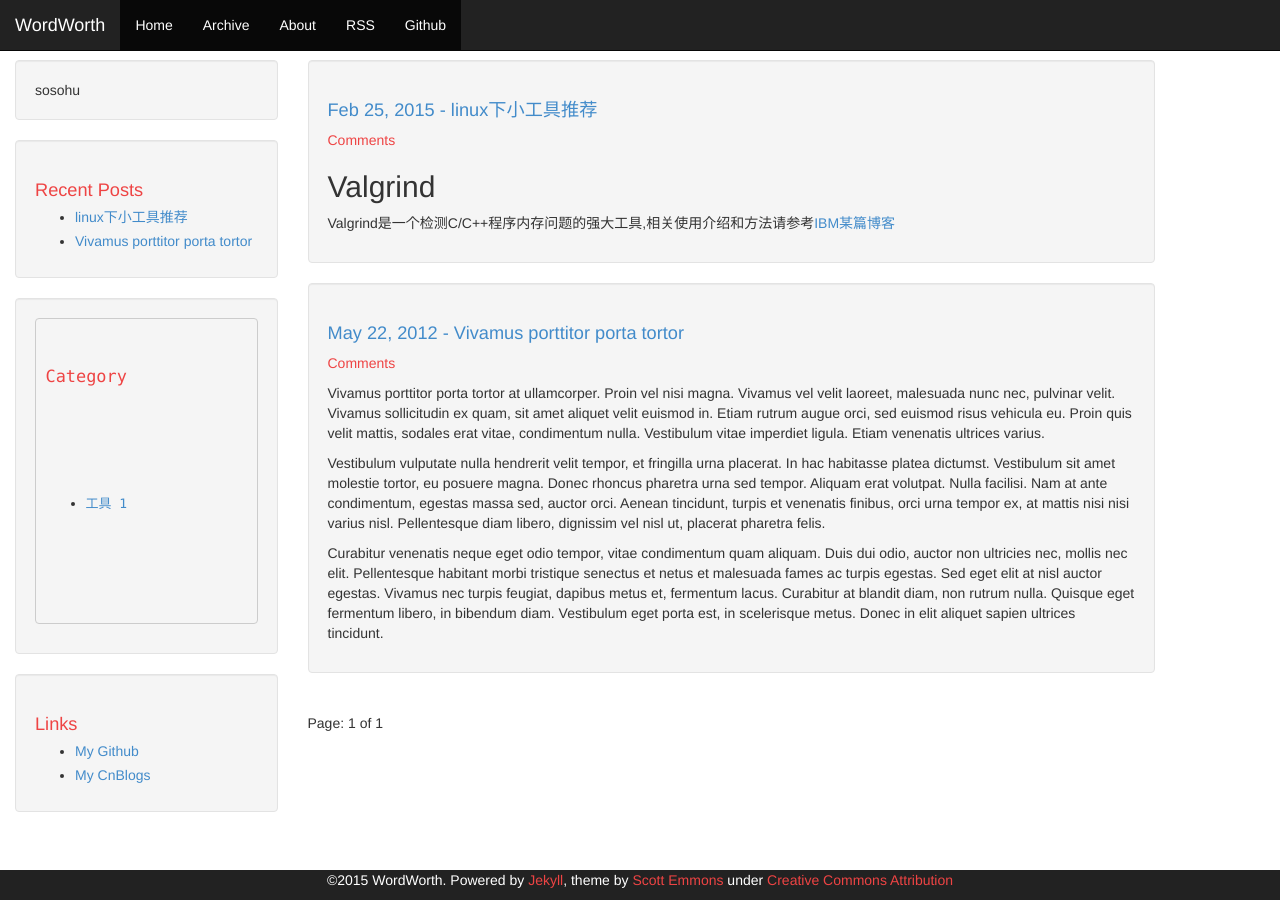
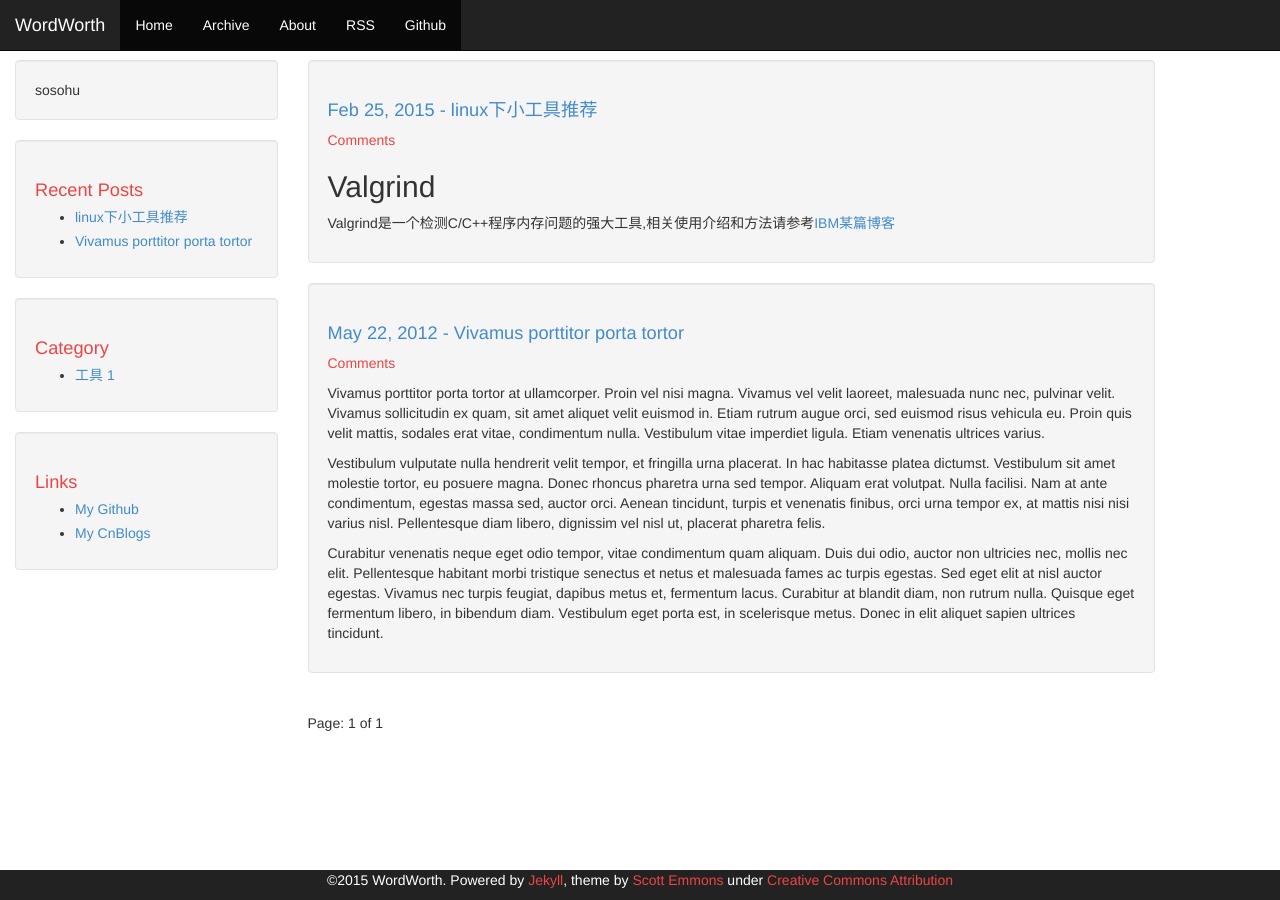
Before and after one commit to sosohu/sosohu.github.io, a Jekyll site: the page built from index.html, in a window 1280 px wide. Built offline with Jekyll 4.4.1, drawn with Linux system fonts in a browser that asks for light colours; Markdown is read by kramdown in place of the engine named in the settings; the list of posts is cut into pages by our own code; comment, search, counter and statistics services are not loaded.

Commit message:
add cat....

```diff
--- a/_includes/sidebar.html
+++ b/_includes/sidebar.html
@@ -12,14 +12,12 @@
 </div>
 
 <div class="sidebar well">
- 	<pre class="html" name="colorcode">
 	 <h1>Category</h1>
 	 <ul>
 		{% for category in site.categories %}
-		<li><a href=”/categories/{{ category | first }}/” title=”view all posts”>{{ category | first }} {{ category | last | size }}</a> </li>
+		<li><a href=”/categories/{{ category | first }}/” title=”view all posts”>{{ category | first }} {{ category | last | (size) }}</a> </li>
 		{% endfor %}
 	 </ul>
-	</pre>
 </div>
 
 <div class="sidebar well">
```
